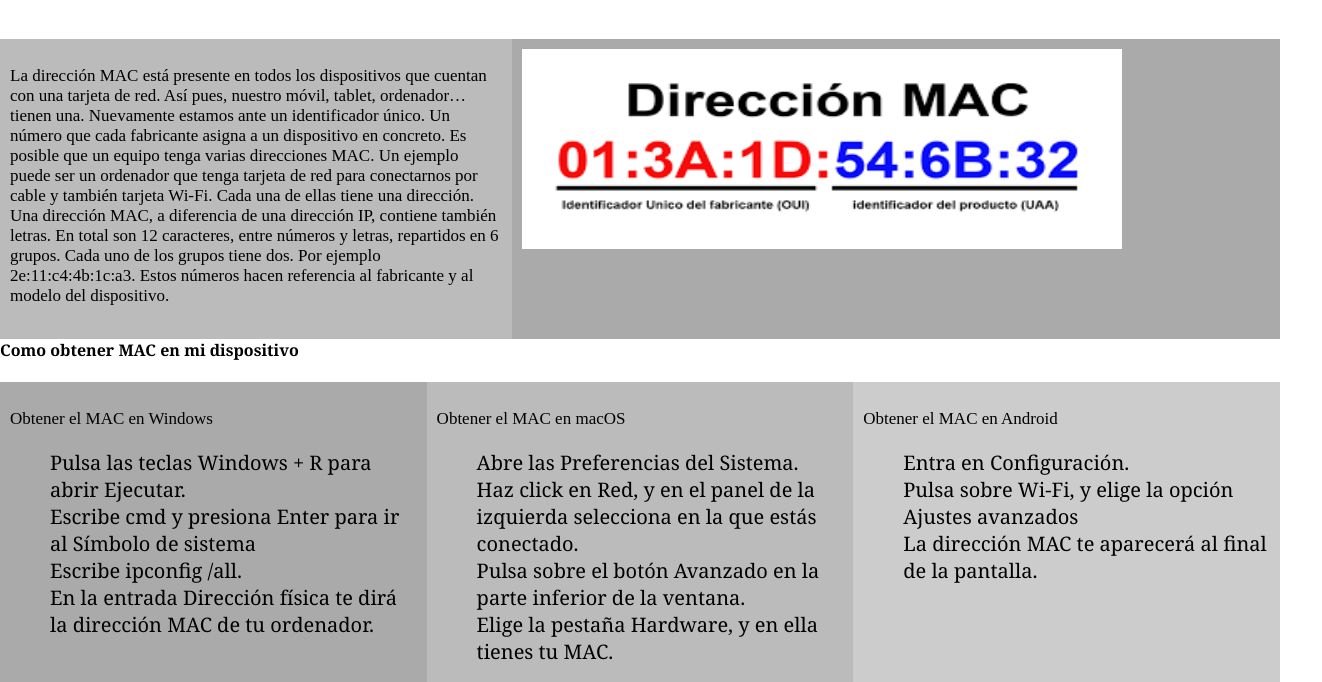
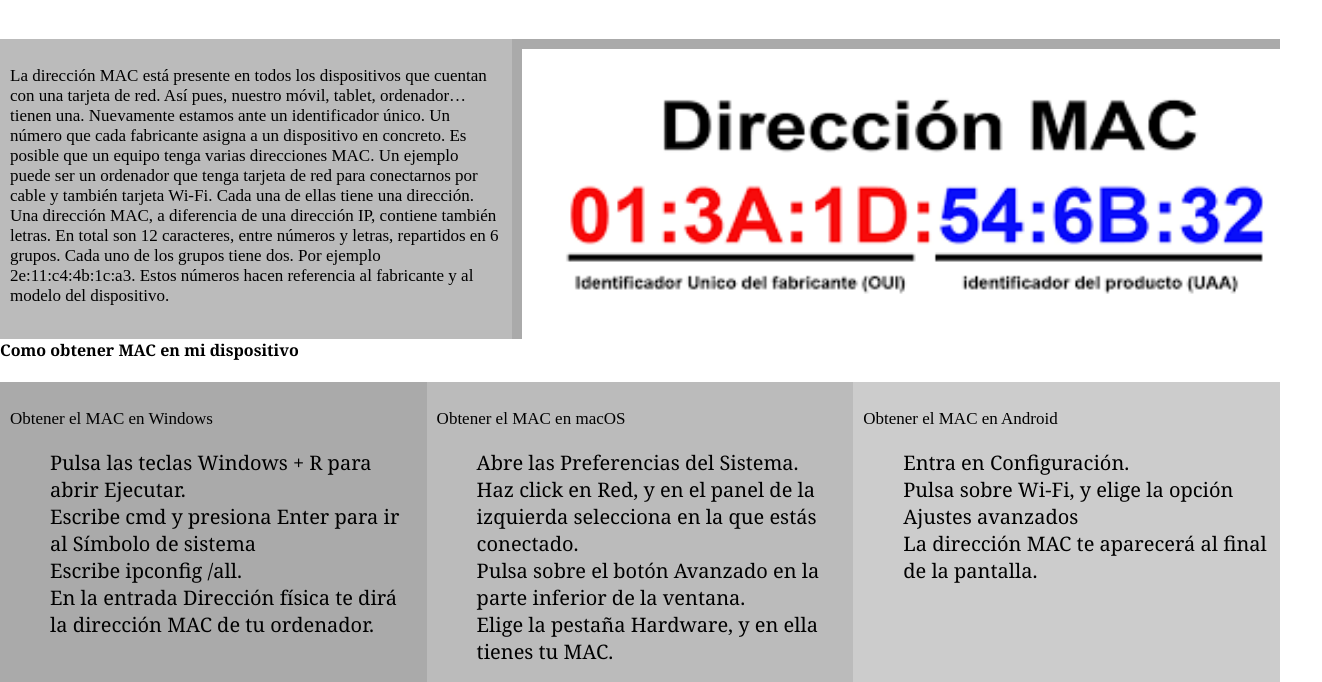
Before and after one commit to jaaviaarques/hectordavidjuanjavi, a plain HTML site: page MAC.html in a window 1280 px wide. Shown: the part 131-813 px from the top of the page, 1322 px wide, since content can reach past the window. Drawn offline with nearby package versions, Linux system fonts and the light colour scheme.

Commit message:
Update MAC.html

```diff
--- a/MAC.html
+++ b/MAC.html
@@ -42,7 +42,7 @@
       números y letras, repartidos en 6 grupos. Cada uno de los grupos tiene dos. Por ejemplo 2e:11:c4:4b:1c:a3.
       Estos números hacen referencia al fabricante y al modelo del dispositivo.
 </p></div>
-  <div class="column12" style="background-color:#aaa;"><img src="images/imagenmac.png" width="600px" height="200px"></div>
+  <div class="column12" style="background-color:#aaa;"><img src="images/imagenmac.png" width="800px" height="300px"></div>
 
 </div>
 <br>
```
